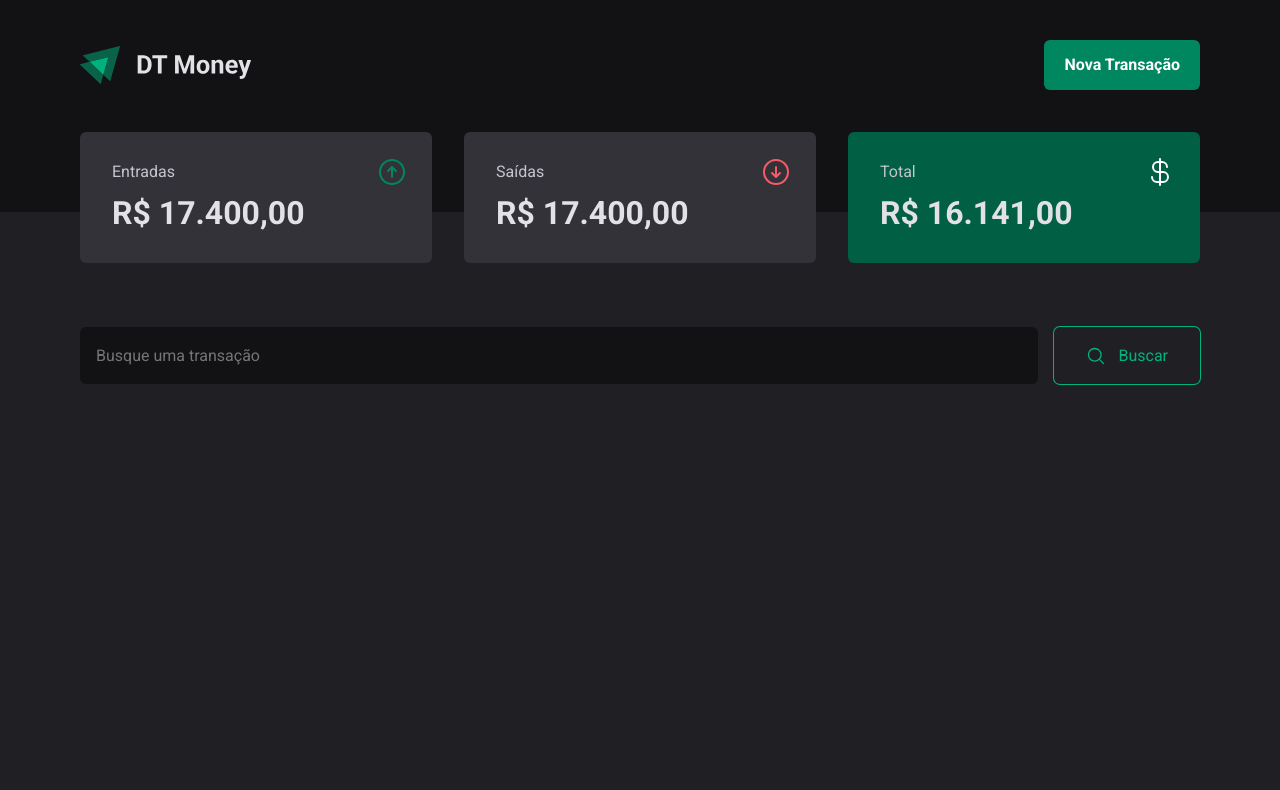
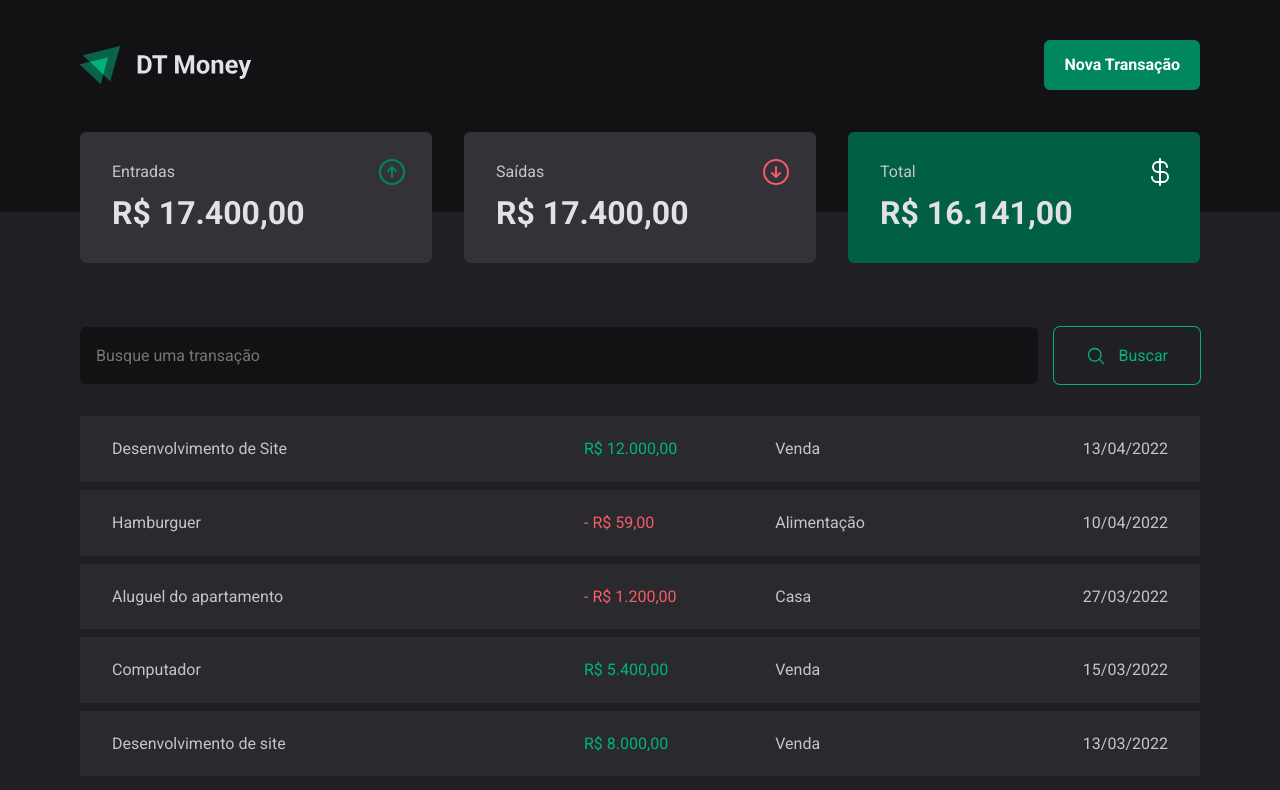
Before and after one commit to dantevicenzo/dt-money, a React (Vite) app: page / in a window 1280 px wide. Shown: the top 790 px of the page. Built offline with nearby package versions, Linux system fonts and the light colour scheme.

Commit message:
Table component

```diff
--- /dev/null
+++ b/src/pages/Home/components/Table/index.tsx
@@ -0,0 +1,51 @@
+import { Price, StyledTable } from './styles'
+export function Table() {
+  return (
+    <>
+      <StyledTable>
+        <tbody>
+          <tr>
+            <td>Desenvolvimento de Site</td>
+            <td>
+              <Price variant="income">R$ 12.000,00</Price>
+            </td>
+            <td>Venda</td>
+            <td>13/04/2022</td>
+          </tr>
+          <tr>
+            <td>Hamburguer</td>
+            <td>
+              <Price variant="outcome">- R$ 59,00</Price>
+            </td>
+            <td>Alimentação</td>
+            <td>10/04/2022</td>
+          </tr>
+          <tr>
+            <td>Aluguel do apartamento</td>
+            <td>
+              <Price variant="outcome">- R$ 1.200,00</Price>
+            </td>
+            <td>Casa</td>
+            <td>27/03/2022</td>
+          </tr>
+          <tr>
+            <td>Computador</td>
+            <td>
+              <Price variant="income">R$ 5.400,00</Price>
+            </td>
+            <td>Venda</td>
+            <td>15/03/2022</td>
+          </tr>
+          <tr>
+            <td>Desenvolvimento de site</td>
+            <td>
+              <Price variant="income">R$ 8.000,00</Price>
+            </td>
+            <td>Venda</td>
+            <td>13/03/2022</td>
+          </tr>
+        </tbody>
+      </StyledTable>
+    </>
+  )
+}
--- /dev/null
+++ b/src/pages/Home/components/Table/styles.ts
@@ -0,0 +1,41 @@
+import styled from 'styled-components'
+
+export const StyledTable = styled.table`
+  width: 100%;
+  max-width: 70rem;
+  margin: 0 auto;
+
+  margin-top: 1.5rem;
+
+  border-collapse: separate;
+  border-spacing: 0 8px;
+
+  font-size: 1rem;
+
+  tr {
+    background-color: ${(props) => props.theme.grey3};
+    border-radius: 5px;
+    gap: 8px;
+
+    td:first-child {
+      width: 45%;
+      padding-left: 2rem;
+    }
+
+    td {
+      padding: 1.25rem 0;
+    }
+
+    td:last-child {
+      text-align: right;
+      padding-right: 2rem;
+    }
+  }
+`
+interface IPriceProps {
+  variant: 'income' | 'outcome'
+}
+export const Price = styled.span<IPriceProps>`
+  color: ${({ variant, theme }) =>
+    variant === 'income' ? theme.greenLight : theme.red};
+`
--- a/src/pages/Home/index.tsx
+++ b/src/pages/Home/index.tsx
@@ -1,6 +1,7 @@
 import { Header } from '../../components/Header'
 import { Summary } from './components/Summary'
 import { Search } from './components/Search'
+import { Table } from './components/Table'
 
 export function Home() {
   return (
@@ -8,6 +9,7 @@ export function Home() {
       <Header />
       <Summary />
       <Search />
+      <Table />
     </>
   )
 }
```
